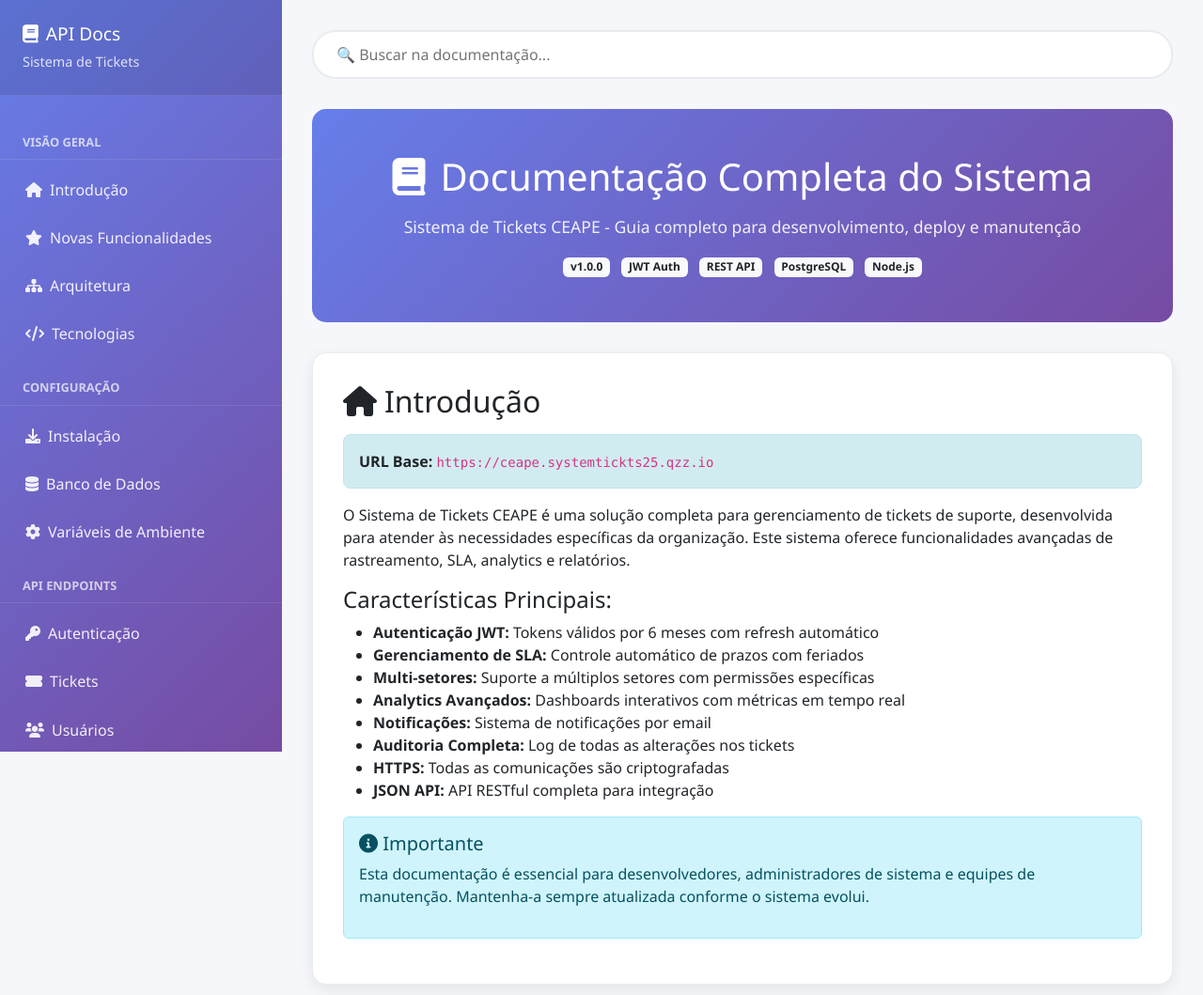
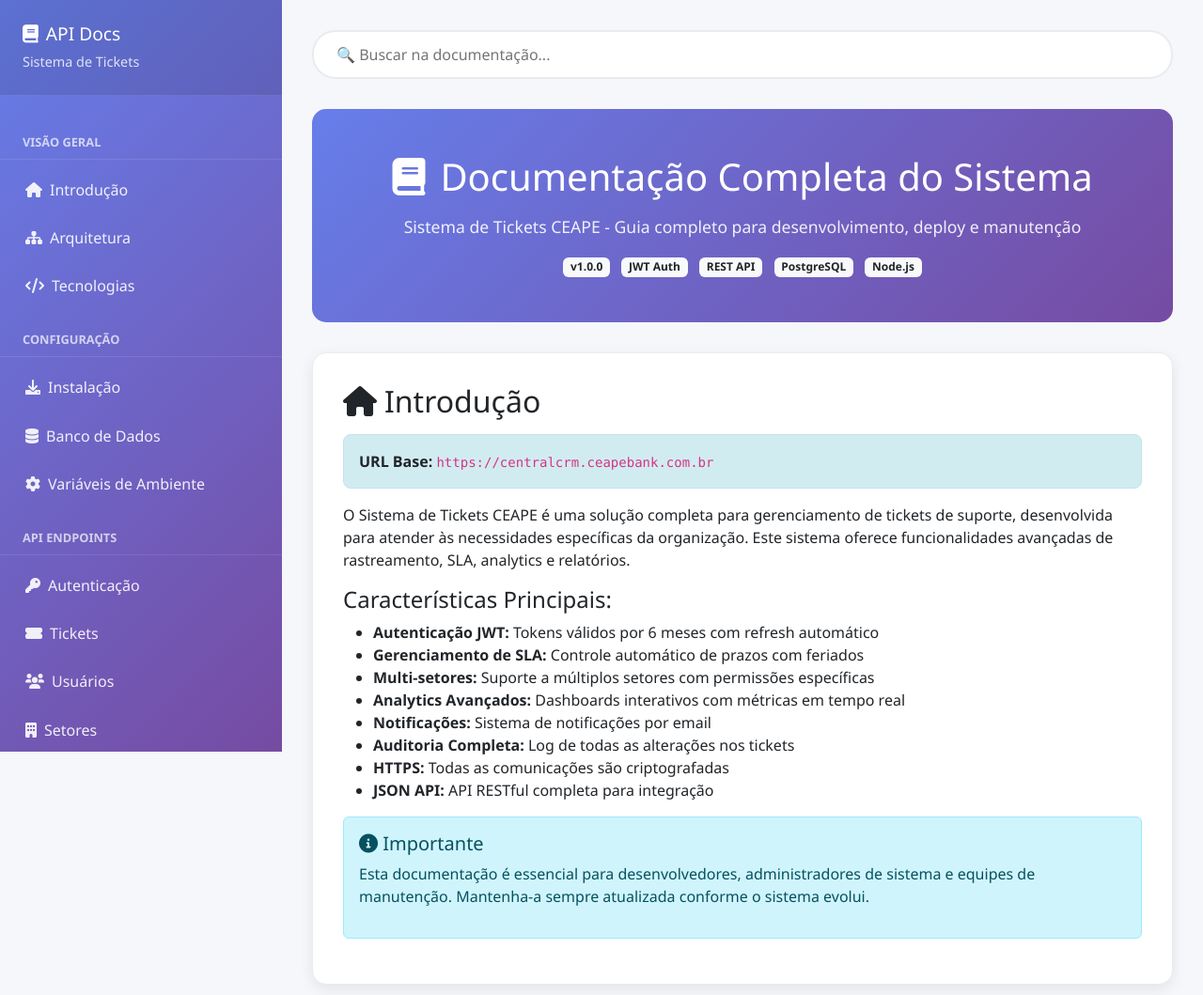
Before and after one commit to thallyson03/ceapdesk, a website: page API_DOCS_WEB.html in a window 1280 px wide. Shown: the top 1059 px of the page at 94% size. Drawn offline with nearby package versions, Linux system fonts and the light colour scheme.

Commit message:
feat: Atualizar sistema com novo domínio e menu de administração
- Atualizar todas as referências de domínio para centralcrm.ceapebank.com.br
- Criar menu 'Gerência' com submenu para itens de gerenciamento
- Atualizar documentação da API com novo domínio
- Manter design original simples do sistema
- Adicionar estilos CSS para submenu de administração

```diff
--- a/API_DOCS_WEB.html
+++ b/API_DOCS_WEB.html
@@ -460,11 +460,6 @@
                     </a>
                 </div>
                 <div class="nav-item">
-                    <a href="#novas-funcionalidades" class="nav-link" onclick="scrollToSection('novas-funcionalidades')">
-                        <i class="fas fa-star me-2"></i>Novas Funcionalidades
-                    </a>
-                </div>
-                <div class="nav-item">
                     <a href="#arquitetura" class="nav-link" onclick="scrollToSection('arquitetura')">
                         <i class="fas fa-sitemap me-2"></i>Arquitetura
                     </a>
@@ -630,7 +625,7 @@
         <div class="section-card" id="introducao">
             <h2><i class="fas fa-home me-2"></i>Introdução</h2>
             <div class="info-box">
-                <strong>URL Base:</strong> <code>https://ceape.systemtickts25.qzz.io</code>
+                <strong>URL Base:</strong> <code>https://centralcrm.ceapebank.com.br</code>
             </div>
             <p>O Sistema de Tickets CEAPE é uma solução completa para gerenciamento de tickets de suporte, desenvolvida para atender às necessidades específicas da organização. Este sistema oferece funcionalidades avançadas de rastreamento, SLA, analytics e relatórios.</p>
 
@@ -1066,7 +1061,7 @@
                         <li><code>NODE_ENV=production</code></li>
                         <li><code>FORCE_HTTPS=true</code></li>
                         <li><code>LOG_LEVEL=error</code></li>
-                        <li><code>ALLOWED_ORIGINS=https://ceape.systemtickts25.qzz.io</code></li>
+                        <li><code>ALLOWED_ORIGINS=https://centralcrm.ceapebank.com.br</code></li>
                     </ul>
                 </div>
             </div>
@@ -1452,22 +1447,22 @@
                 <h4><i class="fas fa-terminal me-2"></i>Exemplo com cURL</h4>
                 <div class="code-block">
 # Login
-curl -X POST https://ceape.systemtickts25.qzz.io/api/v1/users/login \
+curl -X POST https://centralcrm.ceapebank.com.br/api/v1/users/login \
   -H "Content-Type: application/json" \
   -d '{"username": "admin", "password": "admin123"}'
 
 # Criar Ticket
-curl -X POST https://ceape.systemtickts25.qzz.io/api/v1/tickets \
+curl -X POST https://centralcrm.ceapebank.com.br/api/v1/tickets \
   -H "Content-Type: application/json" \
   -H "Authorization: Bearer YOUR_TOKEN" \
   -d '{"titulo": "Teste", "descricao": "Descrição do teste", "cpfCnpj": "123.456.789-00", "nomeCliente": "João Silva", "numeroContato": "(11) 99999-9999", "prioridade": "media"}'
 
 # Listar Tickets
-curl -X GET https://ceape.systemtickts25.qzz.io/api/v1/tickets \
+curl -X GET https://centralcrm.ceapebank.com.br/api/v1/tickets \
   -H "Authorization: Bearer YOUR_TOKEN"
 
 # Excluir Usuário (apenas admin)
-curl -X DELETE https://ceape.systemtickts25.qzz.io/api/v1/users/3 \
+curl -X DELETE https://centralcrm.ceapebank.com.br/api/v1/users/3 \
   -H "Authorization: Bearer YOUR_TOKEN"
                 </div>
             </div>
@@ -1476,7 +1471,7 @@
                 <h4><i class="fab fa-js me-2"></i>Exemplo com JavaScript</h4>
                 <div class="code-block">
 // Login
-const loginResponse = await fetch('https://ceape.systemtickts25.qzz.io/api/v1/users/login', {
+const loginResponse = await fetch('https://centralcrm.ceapebank.com.br/api/v1/users/login', {
     method: 'POST',
     headers: {
         'Content-Type': 'application/json'
@@ -1490,7 +1485,7 @@
 const { token } = await loginResponse.json();
 
 // Criar Ticket
-const ticketResponse = await fetch('https://ceape.systemtickts25.qzz.io/api/v1/tickets', {
+const ticketResponse = await fetch('https://centralcrm.ceapebank.com.br/api/v1/tickets', {
     method: 'POST',
     headers: {
         'Content-Type': 'application/json',
@@ -1511,7 +1506,7 @@
 console.log('Ticket criado:', ticket);
 
 // Excluir Usuário (apenas admin)
-const deleteUserResponse = await fetch('https://ceape.systemtickts25.qzz.io/api/v1/users/3', {
+const deleteUserResponse = await fetch('https://centralcrm.ceapebank.com.br/api/v1/users/3', {
     method: 'DELETE',
     headers: {
         'Authorization': `Bearer ${token}`
@@ -1540,7 +1535,7 @@
 }
 
 response = requests.post(
-    'https://ceape.systemtickts25.qzz.io/api/v1/users/login',
+    'https://centralcrm.ceapebank.com.br/api/v1/users/login',
     json=login_data
 )
 
@@ -1563,7 +1558,7 @@
 }
 
 response = requests.post(
-    'https://ceape.systemtickts25.qzz.io/api/v1/tickets',
+    'https://centralcrm.ceapebank.com.br/api/v1/tickets',
     json=ticket_data,
     headers=headers
 )
@@ -1572,7 +1567,7 @@
 
 # Excluir Usuário (apenas admin)
 delete_response = requests.delete(
-    'https://ceape.systemtickts25.qzz.io/api/v1/users/3',
+    'https://centralcrm.ceapebank.com.br/api/v1/users/3',
     headers=headers
 )
 
@@ -2275,7 +2270,7 @@
             <h4><i class="fas fa-info-circle me-2"></i>Documentação Completa</h4>
             <p>Esta documentação abrange todos os aspectos do Sistema de Tickets CEAPE, desde desenvolvimento até manutenção em produção.</p>
             <div class="mt-3">
-                <strong>URL da API:</strong> <code>https://ceape.systemtickts25.qzz.io</code><br>
+                <strong>URL da API:</strong> <code>https://centralcrm.ceapebank.com.br</code><br>
                 <strong>Versão:</strong> 1.0.0<br>
                 <strong>Última atualização:</strong> Agosto 2025<br>
                 <strong>Ambiente de Produção:</strong> Oracle Cloud Free Tier<br>
--- a/config.js
+++ b/config.js
@@ -46,7 +46,7 @@
     ALLOWED_ORIGINS: process.env.ALLOWED_ORIGINS ?
         process.env.ALLOWED_ORIGINS.split(',') :
         (process.env.NODE_ENV === 'production' ?
-            ['http://129.146.176.225.nip.io', 'http://129.146.176.225', 'https://129.146.176.225.nip.io', 'https://129.146.176.225'] :
+            ['http://129.146.176.225.nip.io', 'http://129.146.176.225', 'https://129.146.176.225.nip.io', 'https://centralcrm.ceapebank.com.br'] :
             ['http://localhost:3000', 'http://127.0.0.1:3000']),
 
     // Configurações de rate limiting
```
Also changed, not shown: API_DOCUMENTATION.md (+4 -4 lines), public/css/style.css (+20 -0 lines), public/dashboard.html (+8 -0 lines), README.md, models/SLA.js (line endings or trailing spaces).
